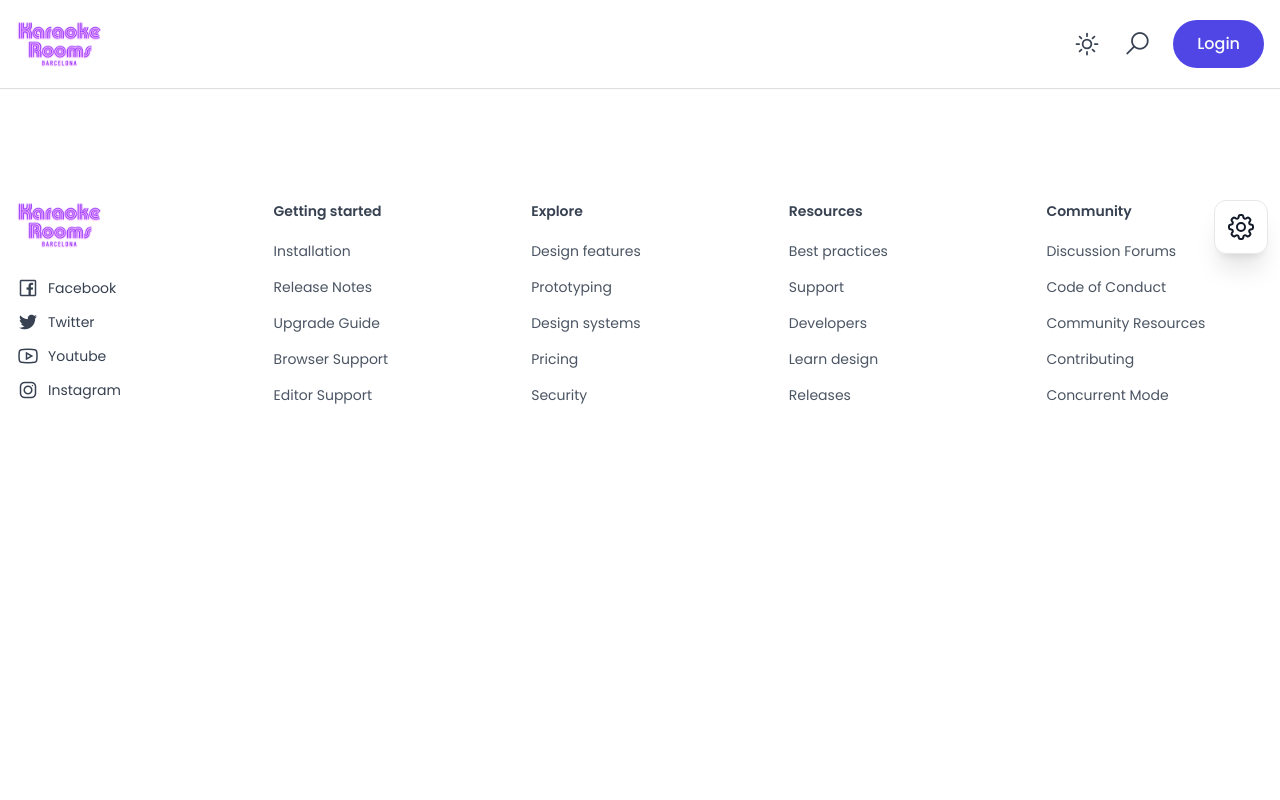
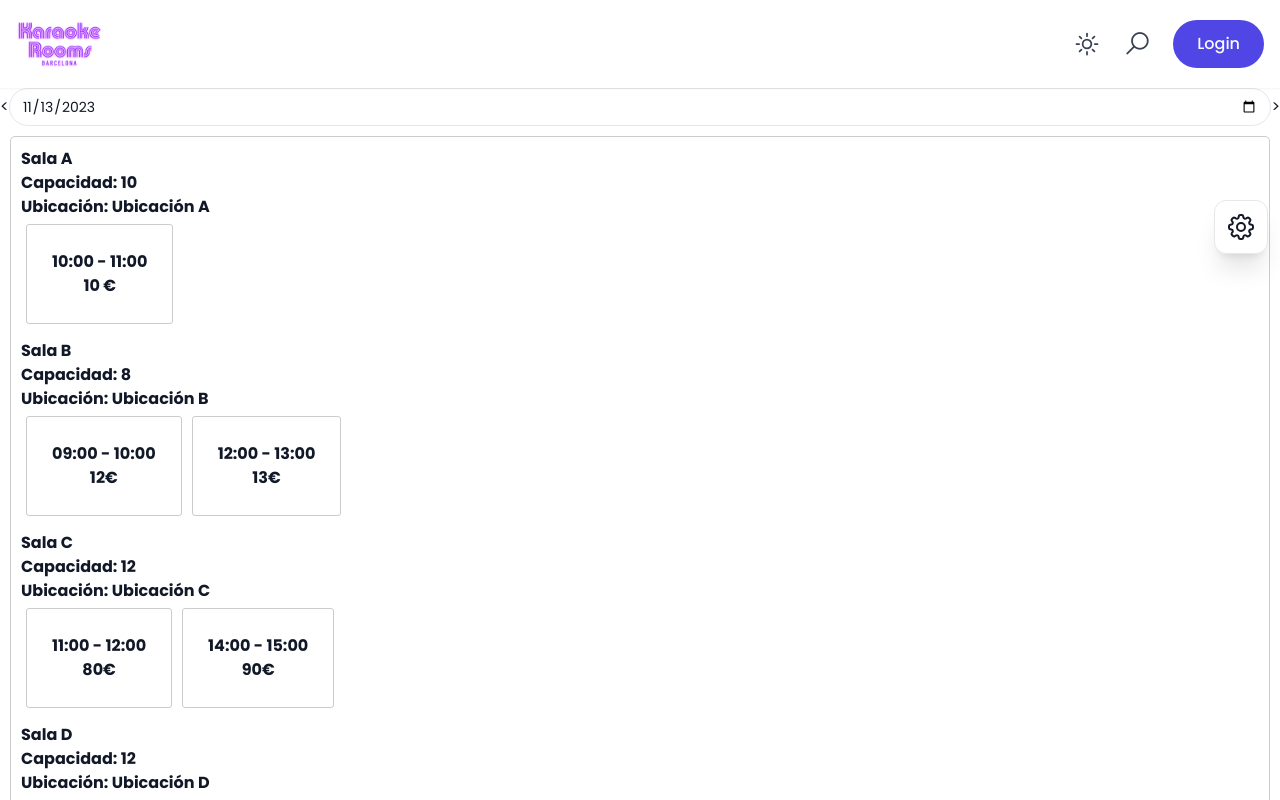
Before and after one commit to Ideasmasideas/appreservation, a React (Create React App) app: page /rooms in a window 1280 px wide. Shown: the top 800 px of the page. Built offline with nearby package versions, Linux system fonts and the light colour scheme; what react-hooks-global-state would draw is missing.

Commit message:
Add Room Calendar Page

```diff
--- a/package.json
+++ b/package.json
@@ -22,6 +22,7 @@
     "framer-motion": "^10.12.18",
     "google-map-react": "^2.2.1",
     "lodash": "^4.17.21",
+    "moment": "^2.29.4",
     "rc-slider": "^10.2.1",
     "react": "^18.2.0",
     "react-datepicker": "^4.15.0",
--- /dev/null
+++ b/src/components/CalendarRoom/CalendarRoom.scss
@@ -0,0 +1,68 @@
+/* Estilos para el contenedor principal */
+.room-calendar-container {
+    display: flex;
+    flex-direction: column;
+}
+
+/* Estilos para cada sala y sus horarios */
+.sala-horario-container {
+    display: flex;
+    flex: 1;
+    flex-direction: column;
+    margin: 10px;
+    padding: 10px;
+    border: 1px solid #ccc;
+    border-radius: 5px;
+}
+
+/* Estilos para cada sala */
+.sala-item {
+    font-weight: bold;
+    margin-bottom: 10px;
+}
+
+/* Estilos para los horarios disponibles */
+.horarios-disponibles {
+    display: flex;
+    flex-wrap: wrap;
+}
+
+/* Estilos para cada slot de horario */
+.horario-slot {
+    align-items: center;
+    background: #fff;
+    border-bottom: 1px solid #e0e3ea;
+    border-right: 1px solid #e0e3ea;
+    border-top: 1px solid #e0e3ea;
+    cursor: pointer;
+    display: flex;
+    flex: 0 0 auto;
+    height: 100%;
+    justify-content: center;
+    position: relative;
+    text-align: center;
+    transition: background .2s ease-out;
+    padding: 25px;
+    margin: 5px;
+    border: 1px solid #ccc;
+    border-radius: 3px;
+    cursor: pointer;
+}
+
+
+.inputDate{
+    width: 100%;
+    display: flex;
+    align-items: center;
+    justify-content: center;
+
+    flex: 0 0 auto;
+}
+.buttonArrowLeft{
+    margin-right: '5px';
+    align-items: 'center',
+}
+.buttonArrowRight{
+    margin-left: '5px';
+    align-items: 'center',
+}
--- /dev/null
+++ b/src/components/CalendarRoom/CalendarRoom.tsx
@@ -0,0 +1,86 @@
+import React, {FC, useState} from 'react';
+import moment from 'moment';
+import './CalendarRoom.scss';
+
+export interface SalaHorario {
+  id: number;
+  roomId: string;
+  slotsHorario: {
+      date?: string;
+      startTime: string;
+      endTime: string;
+      price: string;
+  }[];
+  capacidad: number; // Nuevo campo agregado
+  ubicacion: string; // Nuevo campo agregado
+}
+export interface PropsRoomCalendar {
+  data: SalaHorario[];
+}
+
+const CalendarRoom: FC<PropsRoomCalendar> = ({ data }) => {
+
+  const [fechaActual, setFechaActual] = useState<Date>(new Date());
+  const [fechaSeleccionada, setFechaSeleccionada] = useState<string>(
+    moment().format('YYYY-MM-DD')
+  );
+
+
+  const handleFechaChange = (e: React.ChangeEvent<HTMLInputElement>) => {
+    setFechaSeleccionada(e.target.value);
+    // Lógica para actualizar los datos de acuerdo a la fecha seleccionada
+  };
+
+  const handlePrevDay = () => {
+    const prevDay = new Date(fechaActual.getTime() - 24 * 60 * 60 * 1000);
+    setFechaActual(prevDay);
+    const prevDayFormatted = moment(prevDay).format('YYYY-MM-DD');
+    setFechaSeleccionada(prevDayFormatted);
+    // Lógica para actualizar los datos de acuerdo a la fecha seleccionada
+  };
+
+  const handleNextDay = () => {
+    const nextDay = new Date(fechaActual.getTime() + 24 * 60 * 60 * 1000);
+    setFechaActual(nextDay);
+    const nextDayFormatted = moment(nextDay).format('YYYY-MM-DD');
+    setFechaSeleccionada(nextDayFormatted);
+    // Lógica para actualizar los datos de acuerdo a la fecha seleccionada
+  };
+
+  return (
+    <div>
+      <div className='inputDate' >
+        <button  onClick={handlePrevDay}>{'<'}</button>
+
+        <input
+          type="date"
+          id="fechaSelector"
+          value={fechaSeleccionada}
+          onChange={handleFechaChange}
+        />
+        <button onClick={handleNextDay}>{'>'}</button>
+      </div>
+
+      <div className="sala-horario-container">
+        {data.map((sala) => (
+          <div key={sala.id} className="sala-item">
+            <h3>{sala.roomId}</h3>
+            <p>Capacidad: {sala.capacidad}</p>
+            <p>Ubicación: {sala.ubicacion}</p>
+            <div className="horarios-disponibles">
+              {sala.slotsHorario.map((horario, index) => (
+                <div key={index} className="horario-slot">
+                  {horario.startTime} - {horario.endTime}
+                  <br />
+                  {horario.price}
+                </div>
+              ))}
+            </div>
+          </div>
+        ))}
+      </div>
+    </div>
+  );
+};
+
+export default CalendarRoom;
--- a/src/containers/PageLogin/PageLogin.tsx
+++ b/src/containers/PageLogin/PageLogin.tsx
@@ -93,7 +93,7 @@ const PageLogin: FC<PageLoginProps> = ({ className = "" }) => {
 
           {/* ==== */}
           <span className="block text-center text-neutral-700 dark:text-neutral-300">
-            ¿Nuevo usuaeio? {` `}
+            ¿ Nuevo usuario ? {` `}
             <Link to="/signup">Crear una cuenta</Link>
           </span>
         </div>
--- /dev/null
+++ b/src/containers/PageRoomCalendar/PageRoomCalendar.tsx
@@ -0,0 +1,111 @@
+import CalendarRoom from 'components/CalendarRoom/CalendarRoom';
+import React, {FC,useState} from 'react';
+
+
+export interface SalaHorario {
+    id: number;
+    roomId: string;
+    slotsHorario: {
+        date?: string;
+        startTime: string;
+        endTime: string;
+        price: string;
+    }[];
+    capacidad: number; // Nuevo campo agregado
+    ubicacion: string; // Nuevo campo agregado
+}
+
+export interface PropsRoomCalendar {
+  data: SalaHorario[];
+}
+const PageRoomCalendar: FC<PropsRoomCalendar> = ({ data }) => {
+    const [fechaSeleccionada, setFechaSeleccionada] = useState<string>(
+      new Date().toLocaleDateString()
+    );
+    const datosEjemplo: SalaHorario[] = [
+        {
+          id: 1,
+          roomId: 'Sala A',
+          slotsHorario: [
+            {
+              startTime: '10:00',
+              endTime: '11:00',
+              price: '10 €',
+            },
+          ],
+          capacidad: 10,
+          ubicacion: 'Ubicación A',
+        },
+        {
+          id: 2,
+          roomId: 'Sala B',
+          slotsHorario: [
+            {
+              startTime: '09:00',
+              endTime: '10:00',
+              price: '12€',
+            },
+            {
+              startTime: '12:00',
+              endTime: '13:00',
+              price: '13€',
+            },
+            // Agrega objetos similares para cada franja horaria de Sala B
+          ],
+          capacidad: 8,
+          ubicacion: 'Ubicación B',
+        },
+        {
+          id: 3,
+          roomId: 'Sala C',
+          slotsHorario: [
+            {
+              startTime: '11:00',
+              endTime: '12:00',
+              price: '80€',
+            },
+            {
+              startTime: '14:00',
+              endTime: '15:00',
+              price: '90€',
+            },
+            // Agrega objetos similares para cada franja horaria de Sala C
+          ],
+          capacidad: 12,
+          ubicacion: 'Ubicación C',
+        },
+        {
+          id: 4,
+          roomId: 'Sala D',
+          slotsHorario: [
+            {
+              startTime: '11:00',
+              endTime: '12:00',
+              price: '20€',
+            },
+            {
+              startTime: '14:00',
+              endTime: '15:00',
+              price: '35€',
+            },
+            // Agrega objetos similares para cada franja horaria de Sala D
+          ],
+          capacidad: 12,
+          ubicacion: 'Ubicación D',
+        },
+      ];
+
+
+
+
+
+
+  return (
+    <div>
+    <CalendarRoom data={datosEjemplo} />
+    </div>
+  );
+};
+
+
+export default PageRoomCalendar;
--- a/src/routers/types.ts
+++ b/src/routers/types.ts
@@ -52,6 +52,7 @@ export interface LocationStates {
   "/about"?: {};
   "/contact"?: {};
   "/login"?: {};
+  "/rooms"?: {};
   "/signup"?: {};
   "/forgot-pass"?: {};
   "/page404"?: {};
```
Also changed, not shown: src/routers/index.tsx (+7 -0 lines), 2 other files (tests, documents, lock files or other folders).
